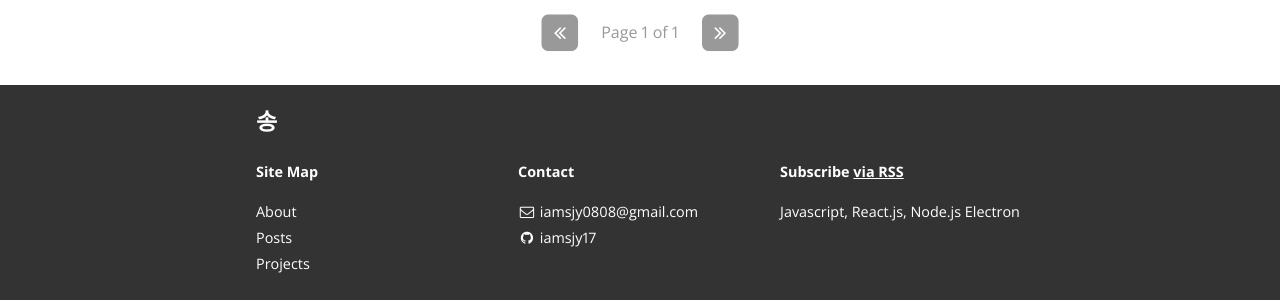
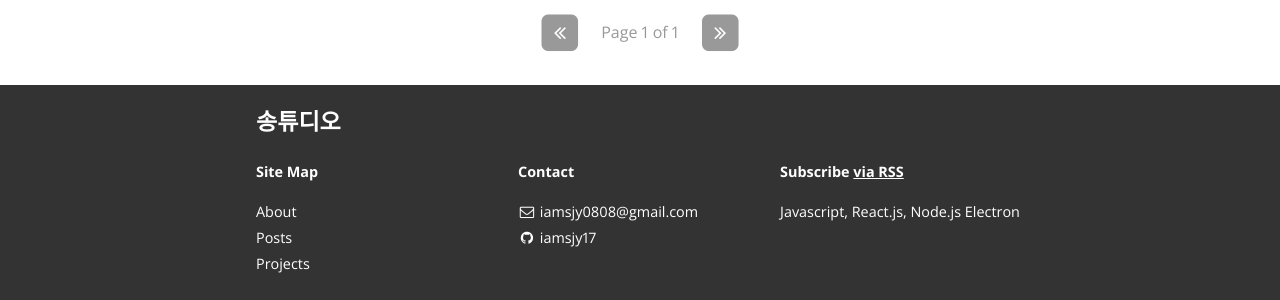
Before and after one commit to iamsjy17/iamsjy17.github.io, a Jekyll site: the page built from index.html, in a window 1280 px wide. Shown: the part 1724-2024 px from the top of the page. Built offline with Jekyll 4.4.1, drawn with Linux system fonts in a browser that asks for light colours; nearby versions of some CDN libraries; some web fonts are replaced; the list of posts is cut into pages by our own code.

Commit message:
header footer title 수정

```diff
--- a/_config.yml
+++ b/_config.yml
@@ -9,8 +9,9 @@
   - "/vendor/"
 
 # Site settings
-title: "송"
-smalltitle: "튜디오"
+title: "송튜디오"
+_title1: "송"
+_title2: "튜디오"
 subtitle: "WEB . JAVASCRIPT . REACT . ELECTRON"
 email: iamsjy0808@gmail.com
 name: song
--- a/index.html
+++ b/index.html
@@ -7,7 +7,7 @@
     {% endif %}>
     <div class="scrim {% if site.cover %}has-cover{% endif %}">
       <header class="site-header">
-        <span class="title">{{ site.title }}</span> <span class="smalltitle">{{ site.smalltitle }}</span>
+        <span class="title">{{ site._title1 }}</span> <span class="smalltitle">{{ site._title2 }}</span>
         {% if site.subtitle %}<p class="subtitle">{{ site.subtitle }}</p>{% endif %}
       </header>
     </div>
```
